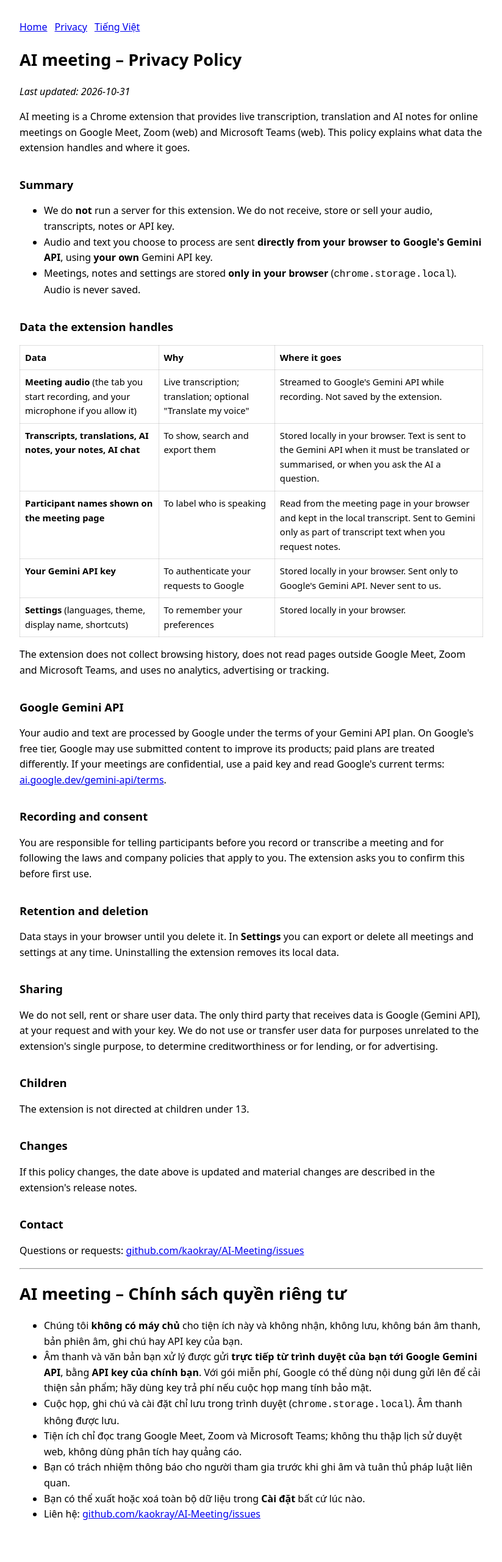
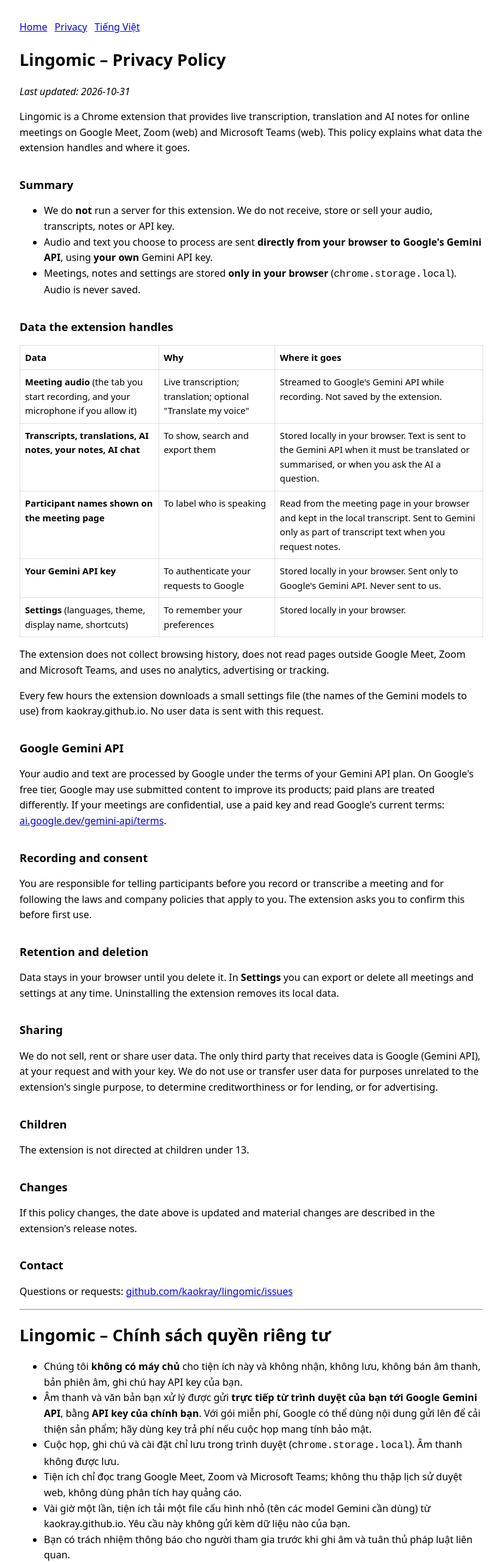
Before and after one commit to kaokray/LingoMic, a plain HTML site: page privacy.html in a window 1280 px wide. Shown: the top 2562 px of the page at 61% size, without its empty margins (228-1051 px from the left). Drawn offline with Linux system fonts and the light colour scheme.

Commit message:
Rename to Lingomic, add model config and update the privacy policy
- Pages and policy use the Lingomic name; support and contact link to the
  Issues page of the lingomic repo.
- config.json: model names the extension reads every few hours.
- Privacy policy mentions the config download (no user data sent).

Co-Authored-By: Claude Sonnet 5.5 <noreply@anthropic.com>

```diff
--- a/privacy.html
+++ b/privacy.html
@@ -3,7 +3,7 @@
 <head>
 <meta charset="utf-8">
 <meta name="viewport" content="width=device-width,initial-scale=1">
-<title>AI meeting – Privacy Policy</title>
+<title>Lingomic – Privacy Policy</title>
 <style>
   :root { color-scheme: light dark; }
   body { font: 16px/1.6 system-ui, sans-serif; max-width: 760px; margin: 0 auto; padding: 32px 20px 64px; }
@@ -16,9 +16,9 @@
 </head>
 <body>
 <nav><a href="index.html">Home</a><a href="privacy.html">Privacy</a><a href="#vi">Tiếng Việt</a></nav>
-<h1>AI meeting – Privacy Policy</h1>
+<h1>Lingomic – Privacy Policy</h1>
 <p><em>Last updated: 2026-10-31</em></p>
-<p>AI meeting is a Chrome extension that provides live transcription, translation and AI notes for online meetings on Google Meet, Zoom (web) and Microsoft Teams (web). This policy explains what data the extension handles and where it goes.</p>
+<p>Lingomic is a Chrome extension that provides live transcription, translation and AI notes for online meetings on Google Meet, Zoom (web) and Microsoft Teams (web). This policy explains what data the extension handles and where it goes.</p>
 
 <h2>Summary</h2>
 <ul>
@@ -37,6 +37,7 @@
 <tr><td><strong>Settings</strong> (languages, theme, display name, shortcuts)</td><td>To remember your preferences</td><td>Stored locally in your browser.</td></tr>
 </table></div>
 <p>The extension does not collect browsing history, does not read pages outside Google Meet, Zoom and Microsoft Teams, and uses no analytics, advertising or tracking.</p>
+<p>Every few hours the extension downloads a small settings file (the names of the Gemini models to use) from kaokray.github.io. No user data is sent with this request.</p>
 
 <h2>Google Gemini API</h2>
 <p>Your audio and text are processed by Google under the terms of your Gemini API plan. On Google's free tier, Google may use submitted content to improve its products; paid plans are treated differently. If your meetings are confidential, use a paid key and read Google's current terms: <a href="https://ai.google.dev/gemini-api/terms">ai.google.dev/gemini-api/terms</a>.</p>
@@ -57,19 +58,20 @@
 <p>If this policy changes, the date above is updated and material changes are described in the extension's release notes.</p>
 
 <h2>Contact</h2>
-<p>Questions or requests: <a href="https://github.com/kaokray/AI-Meeting/issues">github.com/kaokray/AI-Meeting/issues</a></p>
+<p>Questions or requests: <a href="https://github.com/kaokray/lingomic/issues">github.com/kaokray/lingomic/issues</a></p>
 
 <hr>
-<h1 id="vi" lang="vi">AI meeting – Chính sách quyền riêng tư</h1>
+<h1 id="vi" lang="vi">Lingomic – Chính sách quyền riêng tư</h1>
 <div lang="vi">
 <ul>
   <li>Chúng tôi <strong>không có máy chủ</strong> cho tiện ích này và không nhận, không lưu, không bán âm thanh, bản phiên âm, ghi chú hay API key của bạn.</li>
   <li>Âm thanh và văn bản bạn xử lý được gửi <strong>trực tiếp từ trình duyệt của bạn tới Google Gemini API</strong>, bằng <strong>API key của chính bạn</strong>. Với gói miễn phí, Google có thể dùng nội dung gửi lên để cải thiện sản phẩm; hãy dùng key trả phí nếu cuộc họp mang tính bảo mật.</li>
   <li>Cuộc họp, ghi chú và cài đặt chỉ lưu trong trình duyệt (<code>chrome.storage.local</code>). Âm thanh không được lưu.</li>
   <li>Tiện ích chỉ đọc trang Google Meet, Zoom và Microsoft Teams; không thu thập lịch sử duyệt web, không dùng phân tích hay quảng cáo.</li>
+  <li>Vài giờ một lần, tiện ích tải một file cấu hình nhỏ (tên các model Gemini cần dùng) từ kaokray.github.io. Yêu cầu này không gửi kèm dữ liệu nào của bạn.</li>
   <li>Bạn có trách nhiệm thông báo cho người tham gia trước khi ghi âm và tuân thủ pháp luật liên quan.</li>
   <li>Bạn có thể xuất hoặc xoá toàn bộ dữ liệu trong <strong>Cài đặt</strong> bất cứ lúc nào.</li>
-  <li>Liên hệ: <a href="https://github.com/kaokray/AI-Meeting/issues">github.com/kaokray/AI-Meeting/issues</a></li>
+  <li>Liên hệ: <a href="https://github.com/kaokray/lingomic/issues">github.com/kaokray/lingomic/issues</a></li>
 </ul>
 </div>
 </body>
```
Also changed, not shown: config.json (added, +10 -0 lines), index.html (+6 -6 lines).
